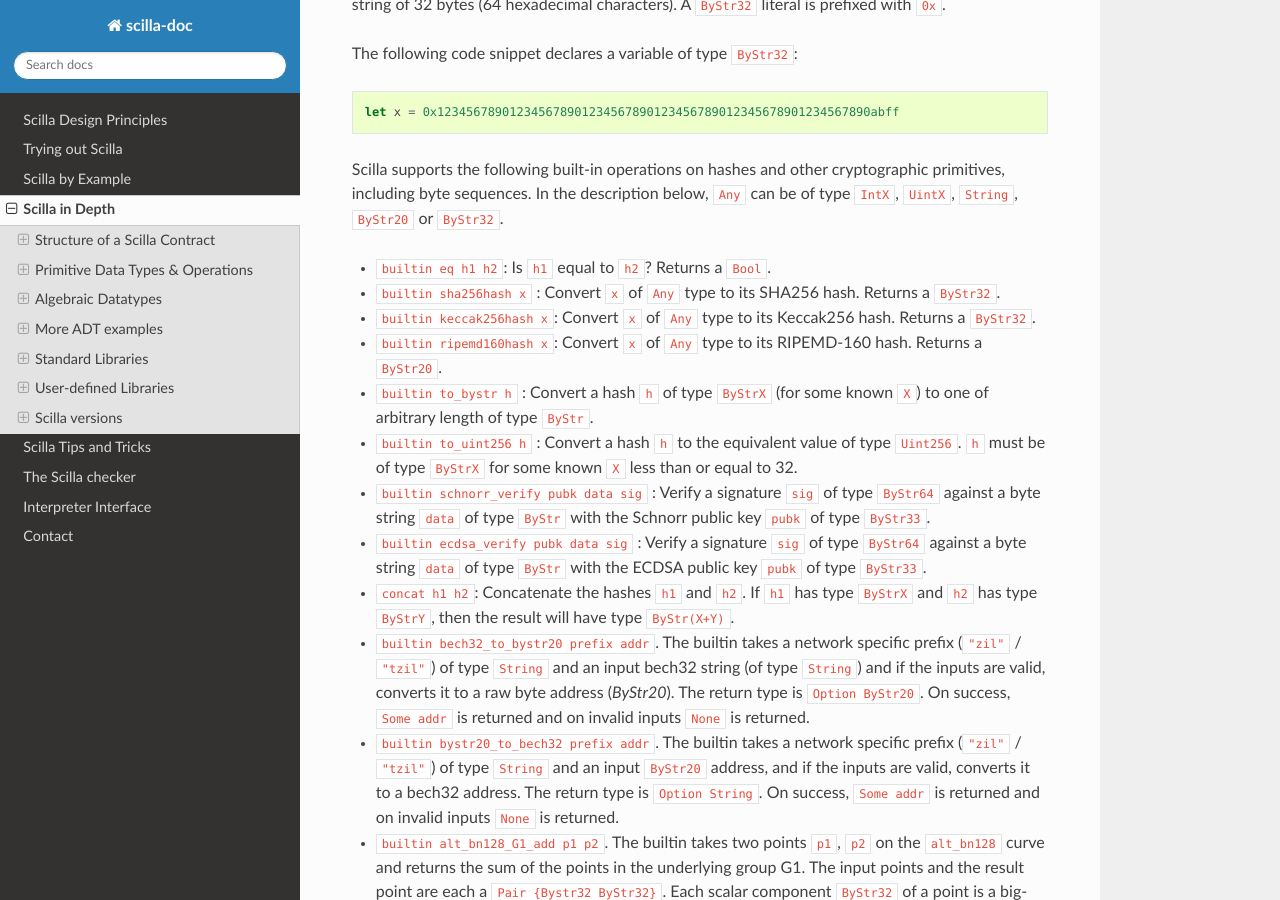
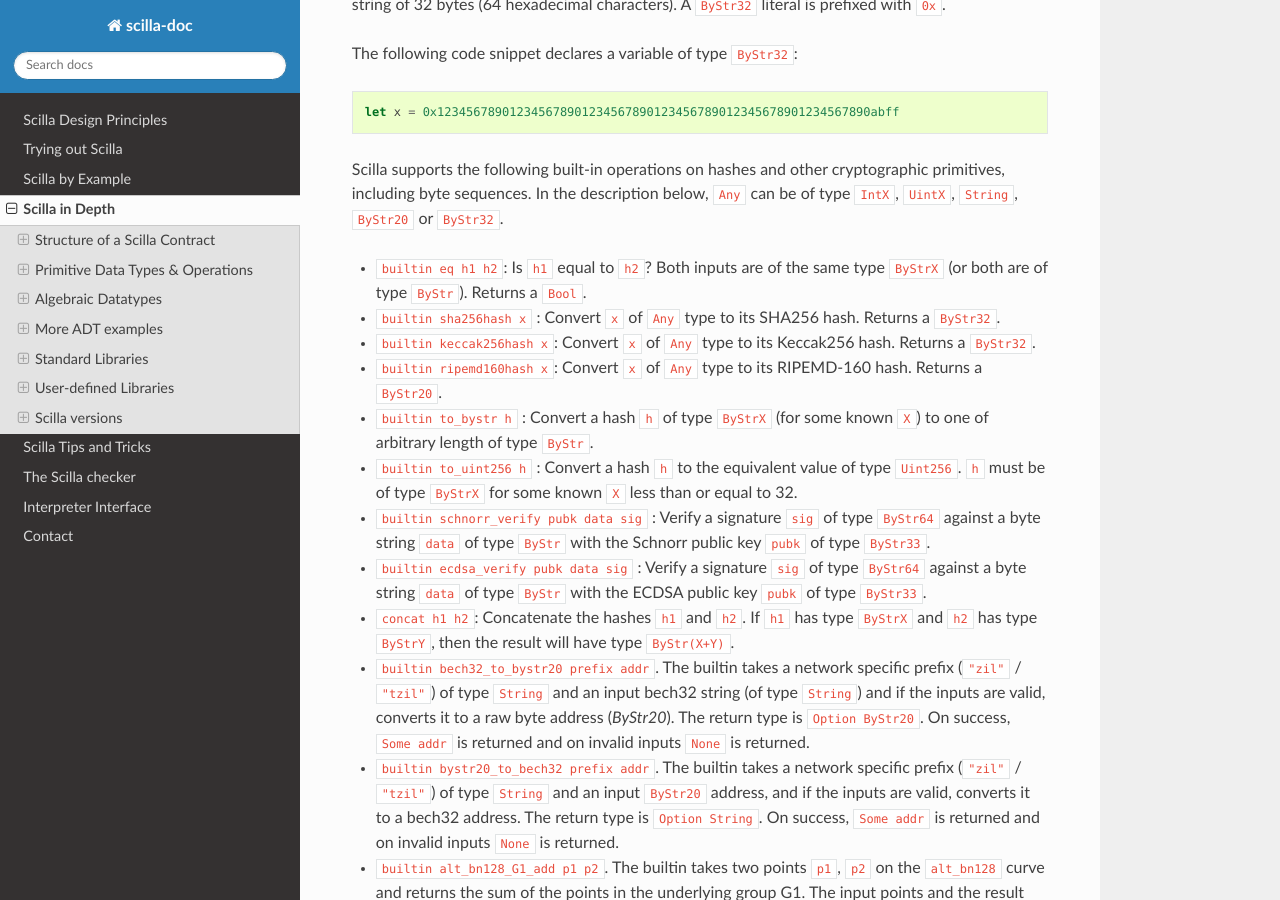
Before and after one commit to Zilliqa/scilla-docs, a Sphinx documentation site: the page built from docs/source/scilla-in-depth.rst, in a window 1280 px wide and 900 px high, scrolled down 12616 px. Built offline with Sphinx 7.4.7 and the Read the Docs theme 2.0.0, drawn with Linux system fonts in a browser that asks for light colours.

Commit message:
More explicit description of `builtin eq` for crypto

```diff
--- a/docs/source/scilla-in-depth.rst
+++ b/docs/source/scilla-in-depth.rst
@@ -725,7 +725,8 @@ including byte sequences. In the description
 below, ``Any`` can be of type ``IntX``, ``UintX``, ``String``, ``ByStr20`` or
 ``ByStr32``.
 
-- ``builtin eq h1 h2``: Is ``h1`` equal to ``h2``? Returns a ``Bool``.
+- ``builtin eq h1 h2``: Is ``h1`` equal to ``h2``? Both inputs are of the
+  same type ``ByStrX`` (or both are of type ``ByStr``). Returns a ``Bool``.
 
 - ``builtin sha256hash x`` : Convert ``x`` of ``Any`` type to its SHA256 hash. Returns a ``ByStr32``.
 
```
